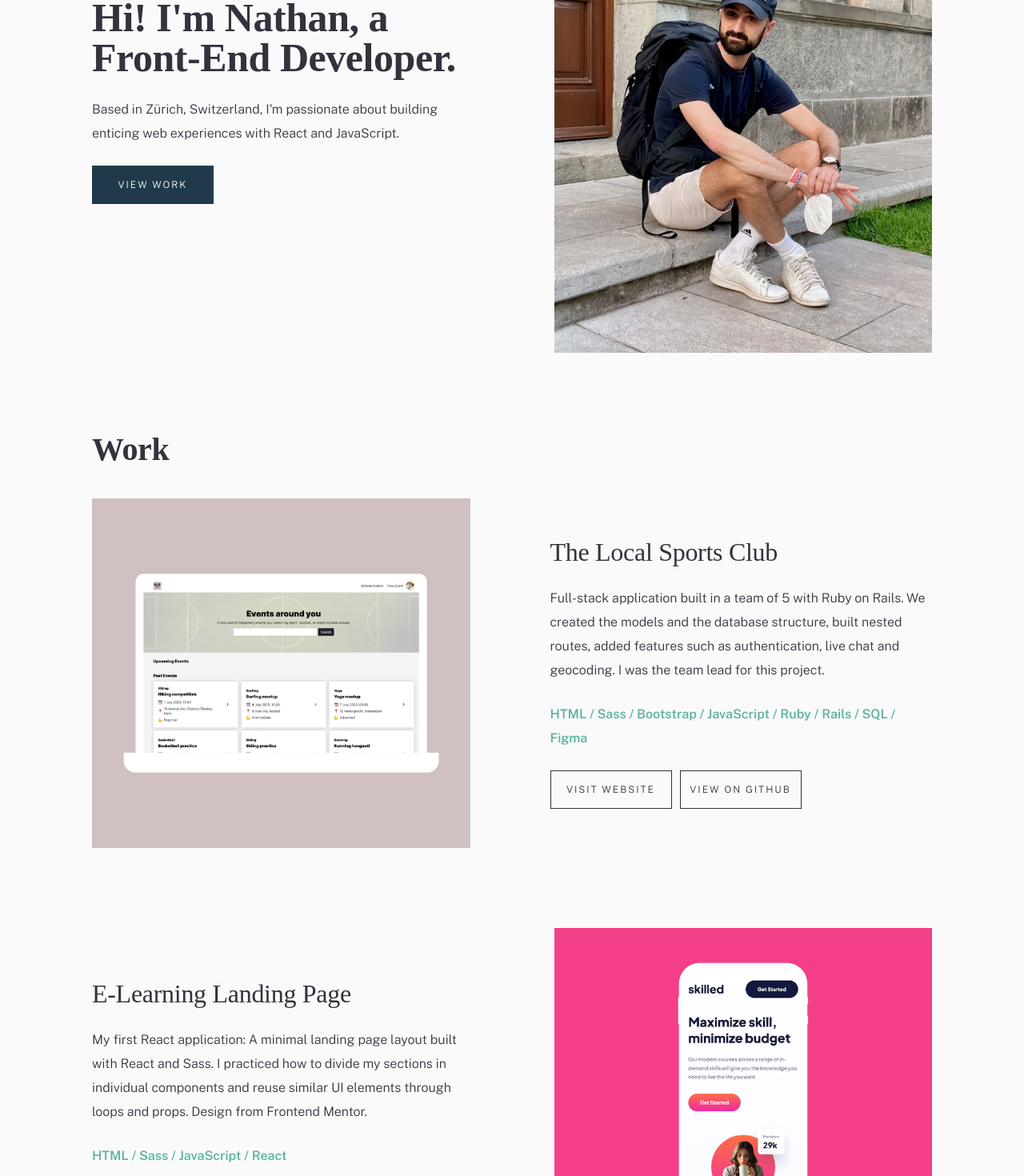
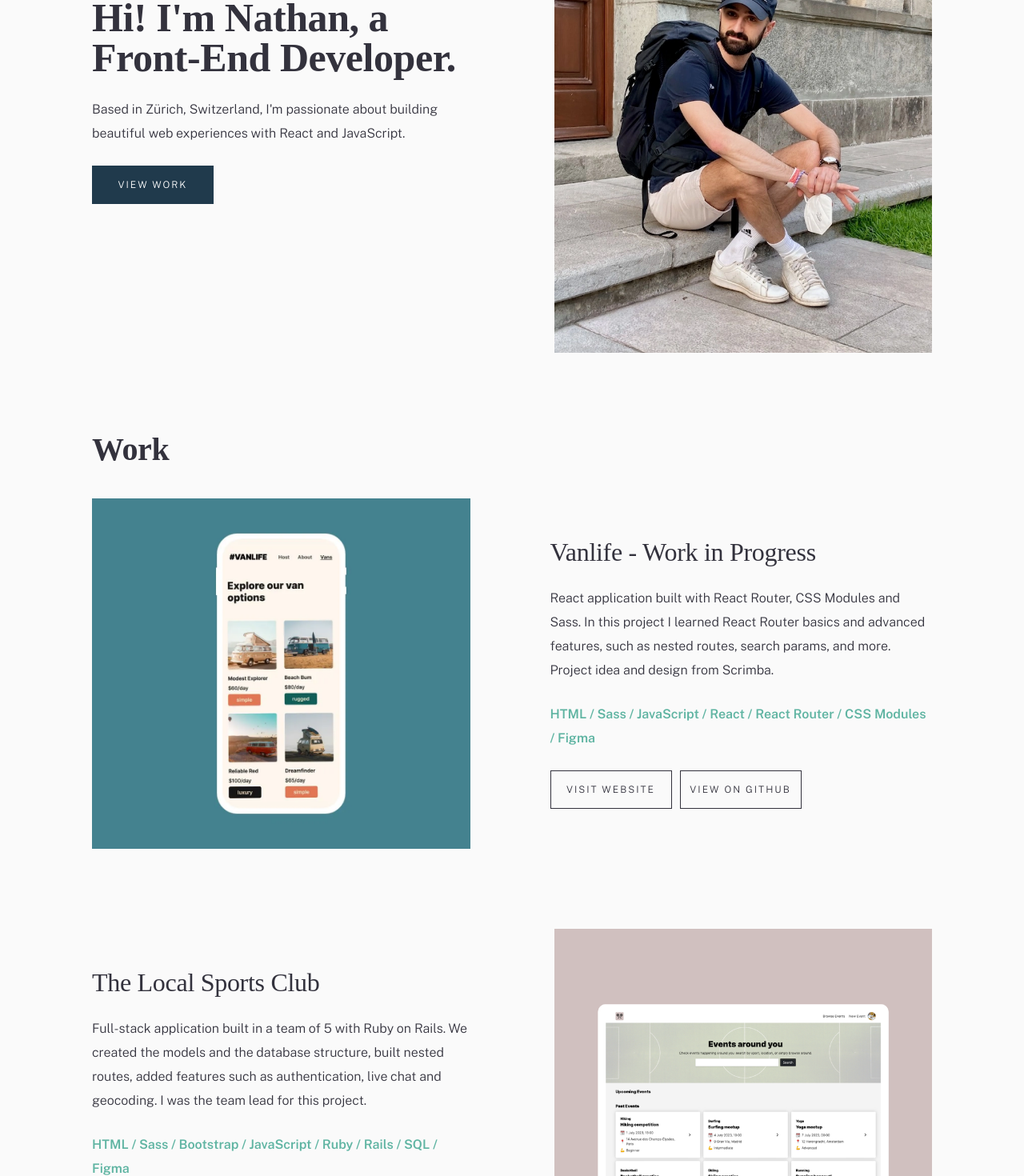
Before and after one commit to nathansoussana/portfolio, a React (Vite) app: page / in a window 1280 px wide. Shown: the part 300-1770 px from the top of the page at 80% size. Built offline with nearby package versions, Linux system fonts and the light colour scheme; a web font is replaced by a local one.

Commit message:
Added vanlife project

```diff
--- a/src/data/projects.js
+++ b/src/data/projects.js
@@ -1,4 +1,14 @@
 export const projectData = [
+  {
+    image: 'assets/vanlife.webp',
+    title: 'Vanlife - Work in Progress',
+    description: 'React application built with React Router, CSS Modules and Sass. In this project I learned React Router basics and advanced features, such as nested routes, search params, and more. Project idea and design from Scrimba.',
+    skills: 'HTML / Sass / JavaScript / React / React Router / CSS Modules / Figma',
+    websiteBtn: 'Visit Website',
+    websiteURL: 'https://vanlife-nathan-soussana.netlify.app',
+    githubBtn: 'View on GitHub',
+    githubURL: 'https://github.com/nathansoussana/vanlife',
+  },
   {
     image: 'assets/thelocalsportsclub.webp',
     title: 'The Local Sports Club',
@@ -12,7 +22,7 @@ export const projectData = [
   {
     image: 'assets/skilled.webp',
     title: 'E-Learning Landing Page',
-    description: 'My first React application: A minimal landing page layout built with React and Sass. I practiced how to divide my sections in individual components and reuse similar UI elements through loops and props. Design from Frontend Mentor.',
+    description: 'My first React project: A minimal landing page layout built with React and Sass. I practiced how to divide my sections in individual components and reuse similar UI elements through loops and props. Design from Frontend Mentor.',
     skills: 'HTML / Sass / JavaScript / React',
     websiteBtn: 'Visit Website',
     websiteURL: 'https://skilled-elearning-lp-nathan-soussana.netlify.app/',
--- a/src/jsx/sections/Hero.jsx
+++ b/src/jsx/sections/Hero.jsx
@@ -5,27 +5,19 @@ export default function Hero() {
       <section className="hero-section" id="hero">
         <div className="container hero-container">
           <div className="hero-content">
-
             <h1 className="hero-content-title">
-              Hi! I'm Nathan, a Front-End Developer.
+              Hi! I&apos;m Nathan, a Front-End Developer.
             </h1>
             <p className="hero-content-text">
-              Based in Zürich, Switzerland, I'm passionate about building enticing web experiences with React and JavaScript.
+              Based in Zürich, Switzerland, I&apos;m passionate about building
+              beautiful web experiences with React and JavaScript.
             </p>
-            <ButtonPrimary
-              text="View Work"
-              link="#work"
-            />
+            <ButtonPrimary text="View Work" link="#work" />
           </div>
-
           <img
-            src="assets/profile_picture.webp"
-            alt="Profile Picture"
-            className="hero-image"
-            width="100%"
-            height="auto"
+            src="assets/profile_picture.webp" alt="Profile Picture"
+            className="hero-image" width="100%" height="auto"
           />
-
         </div>
       </section>
   )
```
Also changed, not shown: public/assets/vanlife.webp (added).
